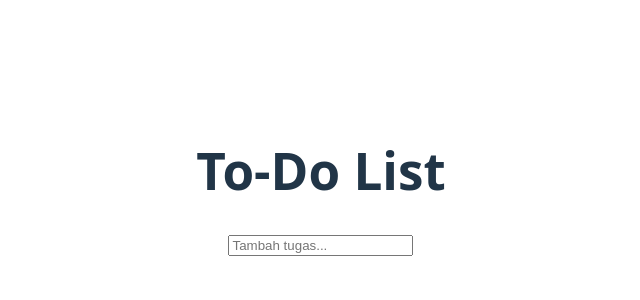
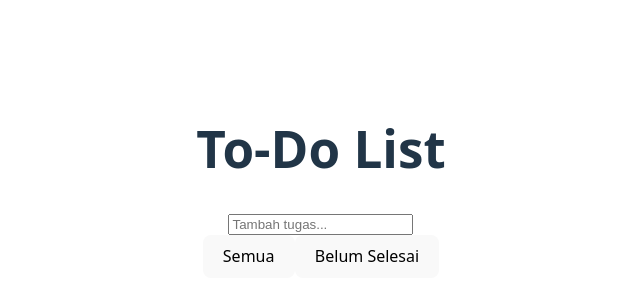
Before and after one commit to lehwasi/32-pbk-uts-233510526, a Vue app: page / in a window 1280 px wide. Shown: the part 210-510 px from the top of the page, without its empty margins (319-959 px from the left). Built offline with nearby package versions, Linux system fonts and the light colour scheme.

Commit message:
Tambahkan Filter “Semua” & “Belum Selesai”

```diff
--- a/src/App.vue
+++ b/src/App.vue
@@ -2,8 +2,14 @@
   <div>
     <h1>To-Do List</h1>
     <input v-model="newTodo" @keyup.enter="addTodo" placeholder="Tambah tugas..." />
+
+    <div>
+      <button @click="filter = 'all'">Semua</button>
+      <button @click="filter = 'active'">Belum Selesai</button>
+    </div>
+
     <ul>
-      <li v-for="todo in todos" :key="todo.id">
+      <li v-for="todo in filteredTodos" :key="todo.id">
         <input type="checkbox" v-model="todo.completed" />
         <span :style="{ textDecoration: todo.completed ? 'line-through' : 'none' }">
           {{ todo.text }}
@@ -19,7 +25,16 @@ export default {
   data() {
     return {
       newTodo: '',
-      todos: []
+      todos: [],
+      filter: 'all'
+    }
+  },
+  computed: {
+    filteredTodos() {
+      if (this.filter === 'active') {
+        return this.todos.filter(todo => !todo.completed);
+      }
+      return this.todos;
     }
   },
   methods: {
```
